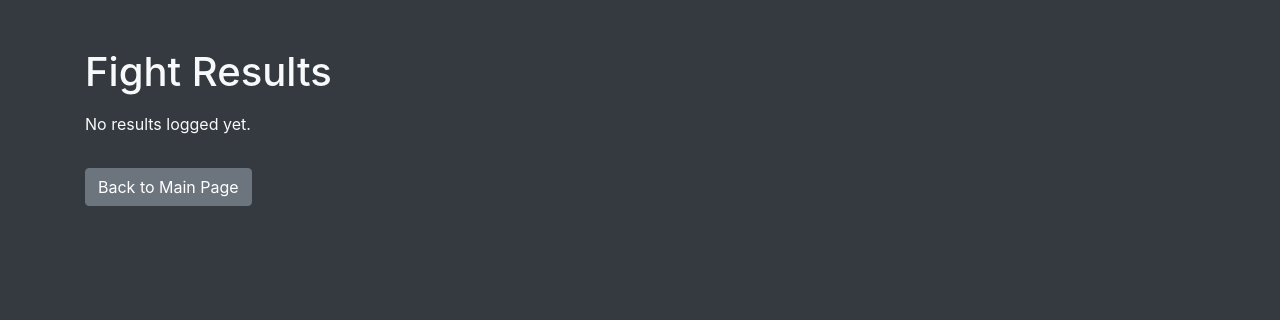
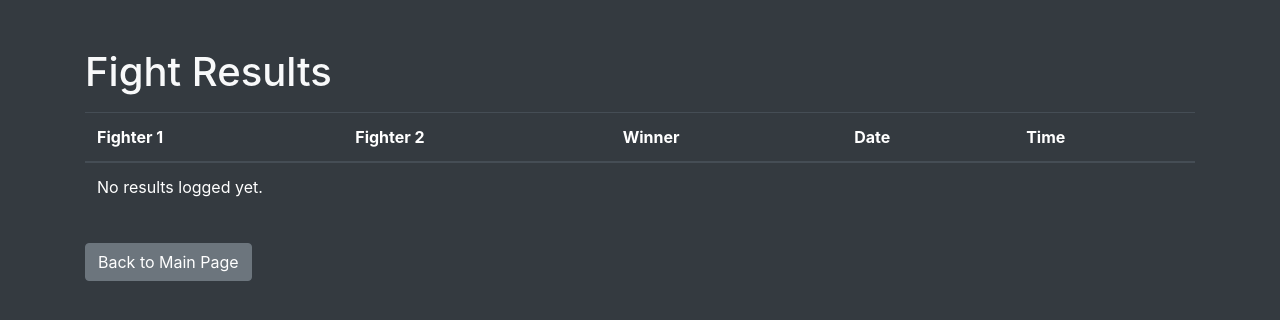
Before and after one commit to robpitcher/beyblade-fights, a Flask app: page /results-page in a window 1280 px wide. Shown: the top 320 px of the page. Run offline with Flask 3, Linux system fonts and the light colour scheme; data that the repository does not hold is empty; some libraries are stand-ins or nearby versions.

Commit message:
feat: results table

```diff
--- a/src/app.py
+++ b/src/app.py
@@ -1,4 +1,5 @@
 from flask import Flask, jsonify, request, render_template
+from datetime import datetime, timezone
 
 app = Flask(__name__)
 
@@ -19,11 +20,18 @@ def log_result():
     if 'fighter1' not in data or 'fighter2' not in data or 'winner' not in data:
         return jsonify({'error': 'Invalid data'}), 400
 
+    now = datetime.now(timezone.utc)
+    timestamp_iso = now.isoformat()  # ISO 8601 format
+    date_str = now.strftime('%Y-%m-%d')  # Extract date
+    time_str = now.strftime('%H:%M:%S')  # Extract time
+
     result = {
         'fighter1': data['fighter1'],
         'fighter2': data['fighter2'],
         'winner': data['winner'],
-        'timestamp': data.get('timestamp', 'N/A')
+        'date': date_str,  # Add date
+        'time': time_str,  # Add time
+        'timestamp': timestamp_iso
     }
     results.append(result)
     return jsonify(result), 201
--- a/src/templates/results.html
+++ b/src/templates/results.html
@@ -9,7 +9,20 @@
 <body class="bg-dark text-light" id="themeBody">
     <div class="container">
         <h1 class="mt-5">Fight Results</h1>
-        <div id="resultsList" class="mt-3"></div>
+        <table class="table table-dark mt-3">
+            <thead>
+                <tr>
+                    <th>Fighter 1</th>
+                    <th>Fighter 2</th>
+                    <th>Winner</th>
+                    <th>Date</th>
+                    <th>Time</th>
+                </tr>
+            </thead>
+            <tbody id="resultsTable">
+                <!-- Results will be dynamically inserted here -->
+            </tbody>
+        </table>
         <a href="/" class="btn btn-secondary mt-3">Back to Main Page</a>
     </div>
 
@@ -18,17 +31,21 @@
         fetch('/results')
             .then(response => response.json())
             .then(data => {
-                const resultsList = document.getElementById('resultsList');
+                const resultsTable = document.getElementById('resultsTable');
                 if (data.length === 0) {
-                    resultsList.innerHTML = '<p>No results logged yet.</p>';
+                    resultsTable.innerHTML = '<tr><td colspan="4">No results logged yet.</td></tr>';
                 } else {
-                    const ul = document.createElement('ul');
                     data.forEach(result => {
-                        const li = document.createElement('li');
-                        li.textContent = `${result.fighter1} vs ${result.fighter2} - Winner: ${result.winner}`;
-                        ul.appendChild(li);
+                        const row = document.createElement('tr');
+                        row.innerHTML = `
+                            <td>${result.fighter1}</td>
+                            <td>${result.fighter2}</td>
+                            <td>${result.winner}</td>
+                            <td>${result.date}</td>
+                            <td>${result.time}</td>
+                        `;
+                        resultsTable.appendChild(row);
                     });
-                    resultsList.appendChild(ul);
                 }
             })
             .catch(error => {
```
